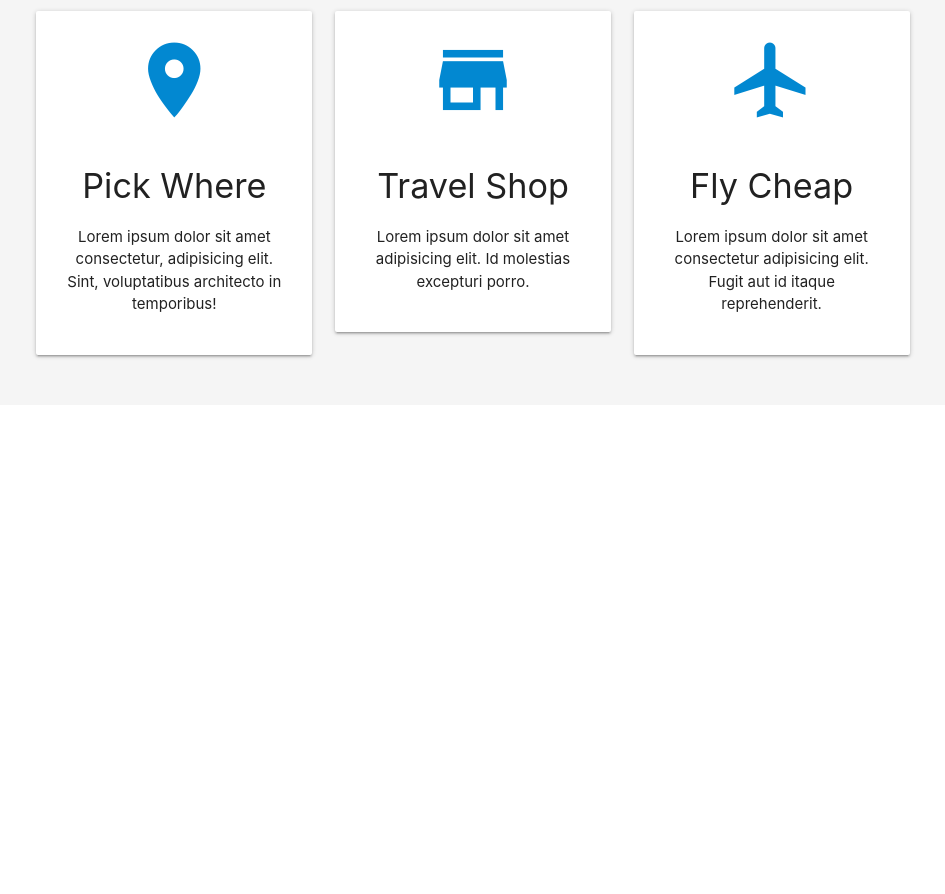
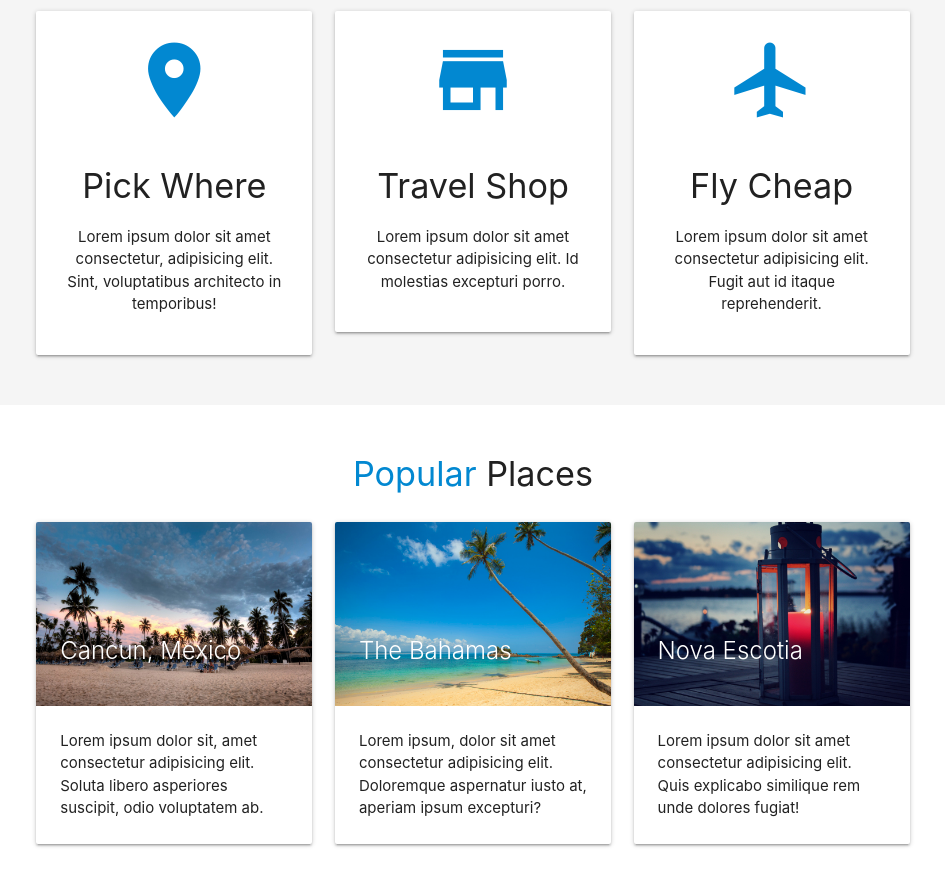
Before and after one commit to vicventum/Travel-Agency, a website with bundled scripts: page src/index.html in a window 1280 px wide. Shown: the part 817-1711 px from the top of the page, without its empty margins (167-1112 px from the left). Before the commit the page ends 1222 px from the top, so only its background shows below. Built offline with nearby package versions, Linux system fonts and the light colour scheme.

Commit message:
Termina POPULAR PLACES

```diff
--- a/src/index.html
+++ b/src/index.html
@@ -95,8 +95,7 @@
 
           <div class="input-field">
             <input id="autocomplete_input" type="text" class="white grey-text autocomplete
-            search__input important"
-              placeholder="Aruba, Cancun, etc...">
+            search__input important" placeholder="Aruba, Cancun, etc...">
 
           </div>
         </div>
@@ -129,7 +128,7 @@
             <h2 class="m-h4">Travel Shop</h2>
 
             <p>
-              Lorem ipsum dolor sit amet adipisicing elit. Id molestias excepturi porro.
+              Lorem ipsum dolor sit amet consectetur adipisicing elit. Id molestias excepturi porro.
             </p>
           </div>
         </article>
@@ -149,6 +148,68 @@
     </div>
   </section>
 
+
+  <!-- POPULAR PLACES -->
+  <section id="popular" class="section scrollspy
+    section-popular">
+    <div class="container">
+      <div class="row">
+        <h2 class="m-h4 center "><span class="light-blue-text text-darken-2">Popular</span> Places</h2>
+
+        <!-- Card 1 -->
+        <div class="col s12 m4">
+          <article class="card">
+            <div class="card-image">
+              <img src="img/resort1.jpg" alt="Cancun, Mexico">
+              <h3 class="card-title">Cancun, Mexico</h3>
+            </div>
+
+            <div class="card-content">
+              <p>
+                Lorem ipsum dolor sit, amet consectetur adipisicing elit. Soluta libero asperiores suscipit, odio
+                voluptatem ab.
+              </p>
+            </div>
+          </article>
+        </div>
+
+        <!-- Card 2 -->
+        <div class="col s12 m4">
+          <article class="card">
+            <div class="card-image">
+              <img src="img/resort2.jpg" alt="The Bahamas">
+              <h3 class="card-title">The Bahamas</h3>
+            </div>
+
+            <div class="card-content">
+              <p>
+                Lorem ipsum, dolor sit amet consectetur adipisicing elit. Doloremque aspernatur iusto at, aperiam ipsum excepturi?
+              </p>
+            </div>
+          </article>
+        </div>
+
+        <!-- Card 3 -->
+        <div class="col s12 m4">
+          <article class="card">
+            <div class="card-image">
+              <img src="img/resort3.jpg" alt="Nova Escotia">
+              <h3 class="card-title">Nova Escotia</h3>
+            </div>
+
+            <div class="card-content">
+              <p>
+                Lorem ipsum dolor sit amet consectetur adipisicing elit. Quis explicabo similique rem unde dolores fugiat!
+              </p>
+            </div>
+          </article>
+        </div>
+
+      </div>
+    </div>
+    </div>
+  </section>
+
   <script src="index.js">
 
   </script>
```
Also changed, not shown: dist/index.html.
